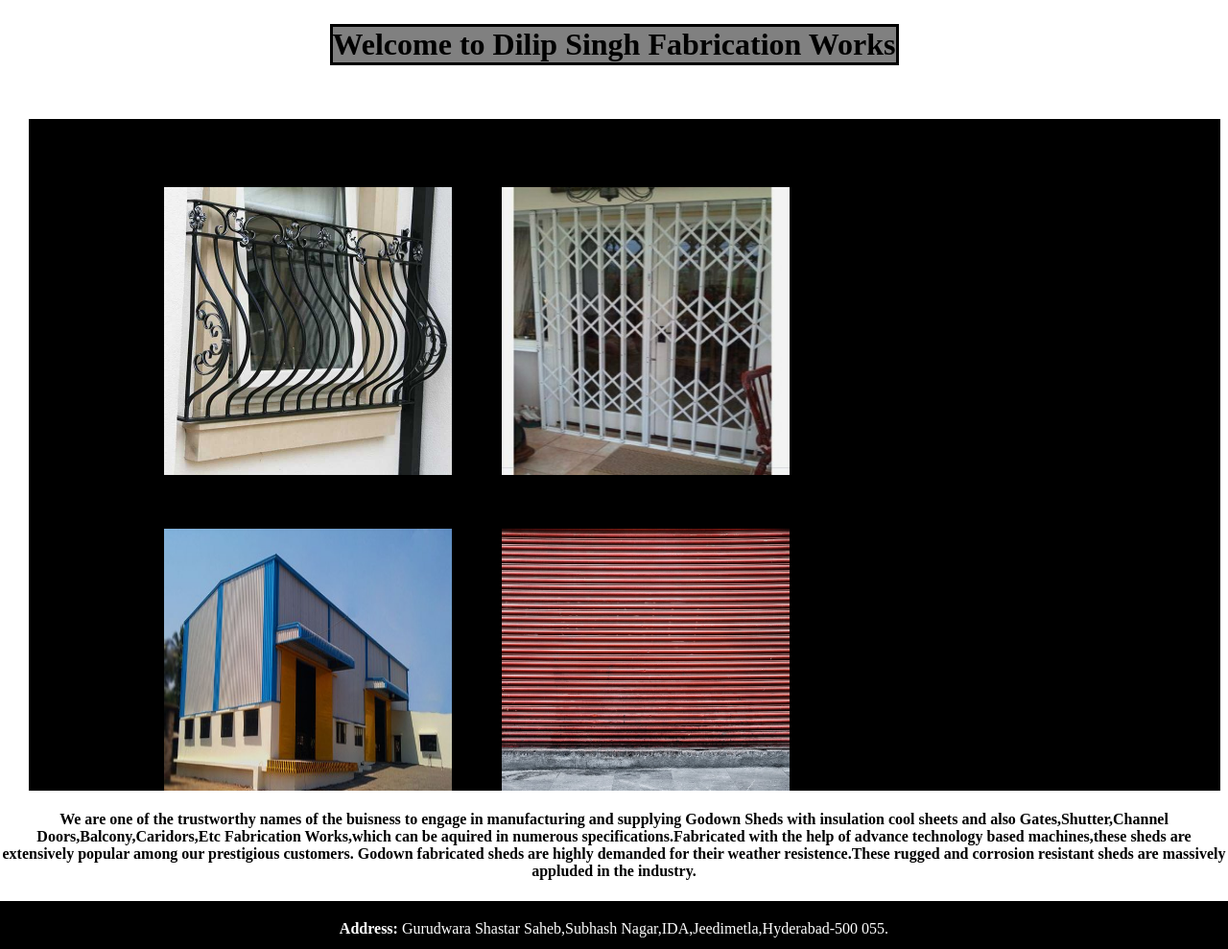
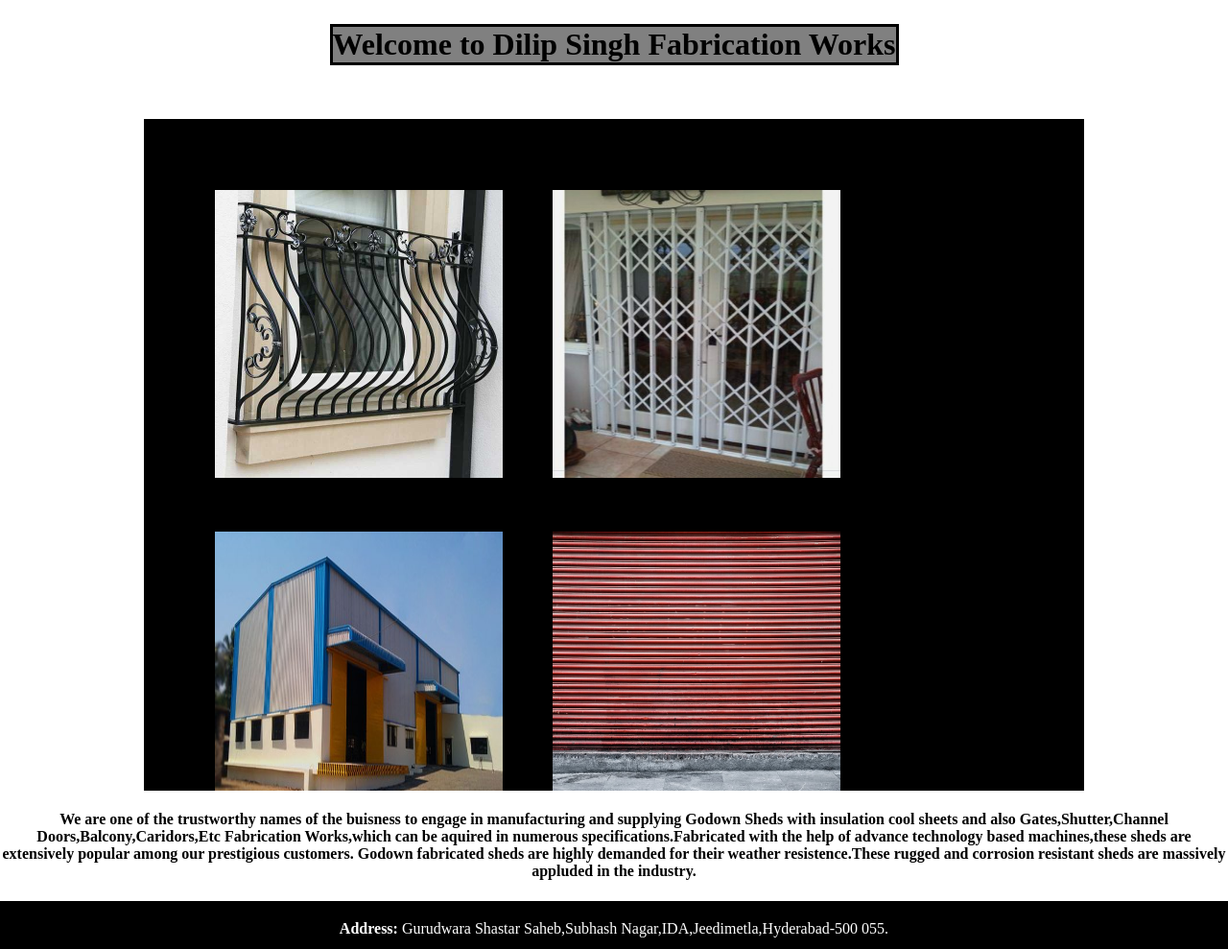
Before and after one commit to santok198402/DilipSinghFabricationWorks, a plain HTML site: page index.html in a window 1280 px wide. Shown: the part 680-1669 px from the top of the page at 96% size. Drawn offline with Linux system fonts and the light colour scheme.

Commit message:
Update styles.css

```diff
--- a/css/styles.css
+++ b/css/styles.css
@@ -32,7 +32,7 @@ top:20px;
   top:170px;
   position:absolute;
   display:inline-block;
-
+ font-family:'Sacramento',serif;
 }
 .shedimg{
   height:300px;
@@ -53,17 +53,24 @@ text-align: center;
 }
 .photos{
   position:relative;
-  height:700px;
+  height: 700px;
   overflow:auto;
-  background-color: black;
-width:97%;
-left:30px;
+width: 100%;
+}
+.imgcolor{
+  position:absolute;
+  left:100px;
+  right:100px;
+  height:100%;
 }
 .images{
   position:absolute;
-  left:70px;
+  left:50px;
+  right:50px;
 padding:20px;
 border:20px;
+border: solid;
+background-color: black;
 }
 .paraup{
   position: relative;
```
